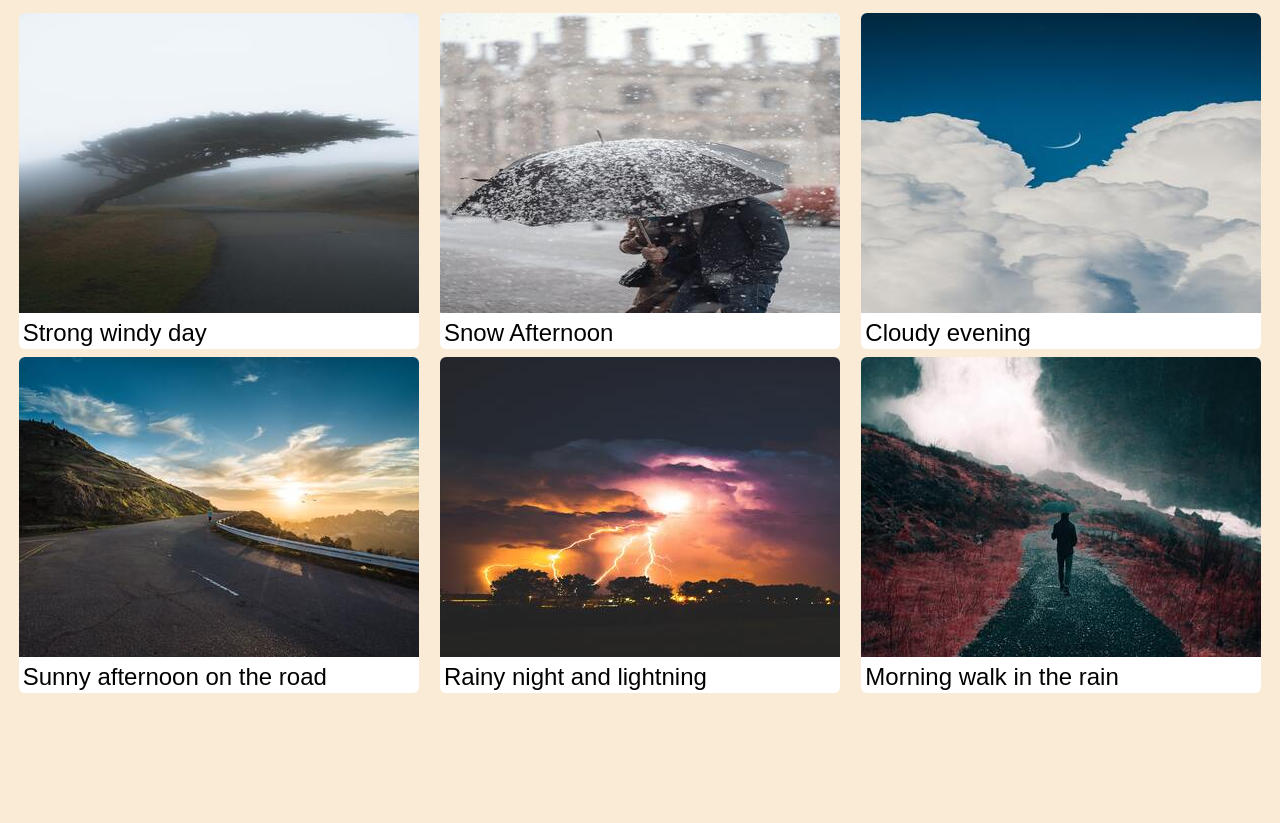
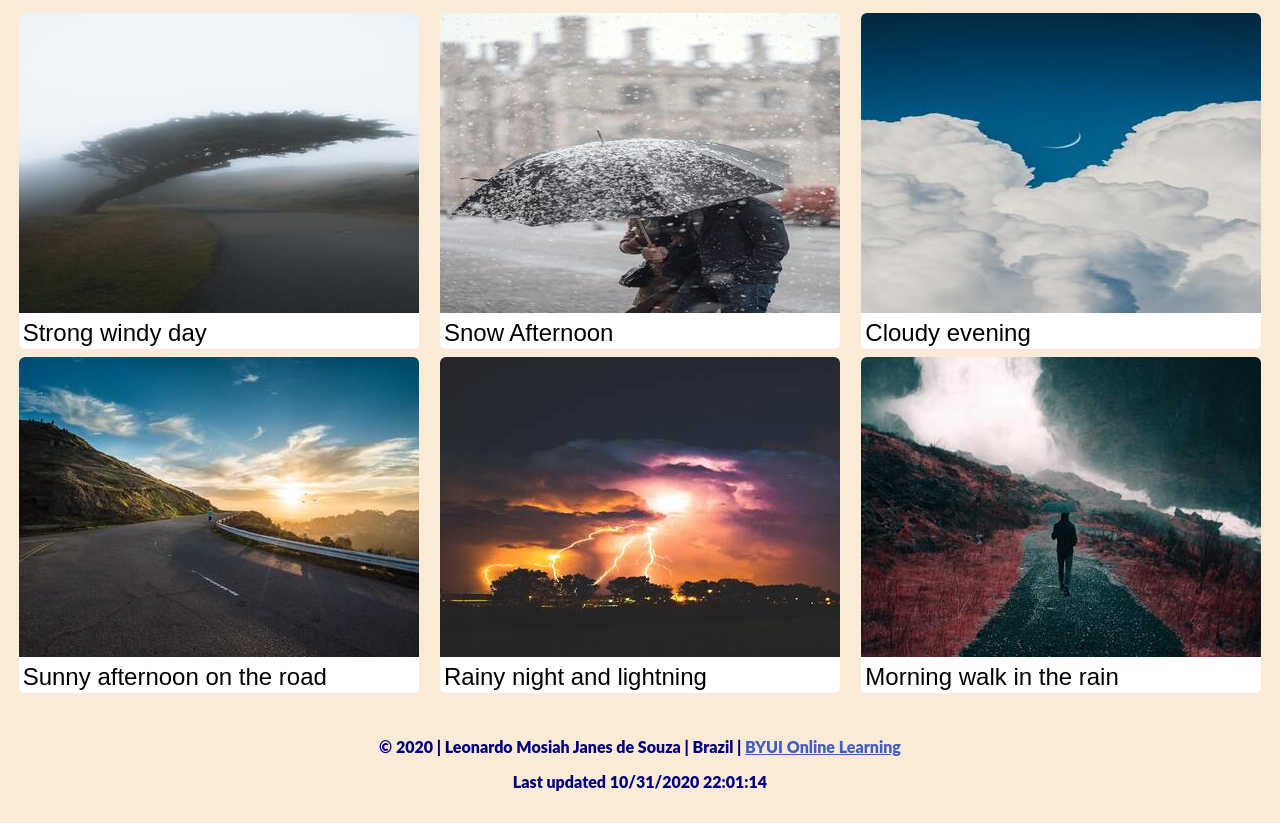
Before and after one commit to LeoMosiah/leomosiah.github.io, a plain HTML site: page lesson7/gallery-7.html in a window 1280 px wide. Shown: the part 79-902 px from the top of the page. Before the commit the page ends 800 px from the top, so only its background shows below. Drawn offline with Linux system fonts and the light colour scheme.

Commit message:
adding footer

```diff
--- a/lesson7/gallery-7.html
+++ b/lesson7/gallery-7.html
@@ -5,9 +5,10 @@
     <meta name="viewport" content="width=device-width, initial-scale=1.0">
     <meta name="description" content="A Lazy Loading Demo for  WDD 230: Web Frontend Development at Brigham Young University - Idaho">
     <link rel="stylesheet" href="styles.css">
+    <script src="../lastUpdate.js"></script>
     <title>Weather Gallery</title>
 </head>
-<body>
+<body onload="lastUpdate()">
     <header>
         <h1>Weather Gallery</h1>
     </header>
@@ -49,6 +50,10 @@
             <p>Morning walk in the rain</p>
         </div>
     </main>
+    <footer>
+        <p>&copy; <span id="year">2020</span> | Leonardo Mosiah Janes de Souza | Brazil | <a href="https://www.byui.edu/online">BYUI Online Learning</a></p>
+        <p id="lastUpdated">Last Updated: dd/mm/yyyy hh:mm:ss</p>
+    </footer>
 <script src="app.js" defer></script>
 </body>
 </html>
--- a/lesson7/styles.css
+++ b/lesson7/styles.css
@@ -64,3 +64,21 @@ main {
         box-shadow: 0 0 10px #333;
     }
 }
+
+footer {
+    margin: 0;
+    padding: 1em;
+    text-align: center;
+    font-family: 'Lato', sans-serif;
+    font-weight: 900;
+    border-bottom-left-radius: inherit;
+    border-bottom-right-radius: inherit;
+    color: #000080;
+}
+
+footer a {
+    color: #435EC2;
+}
+footer a:hover {
+    color: lightblue;
+}
```
